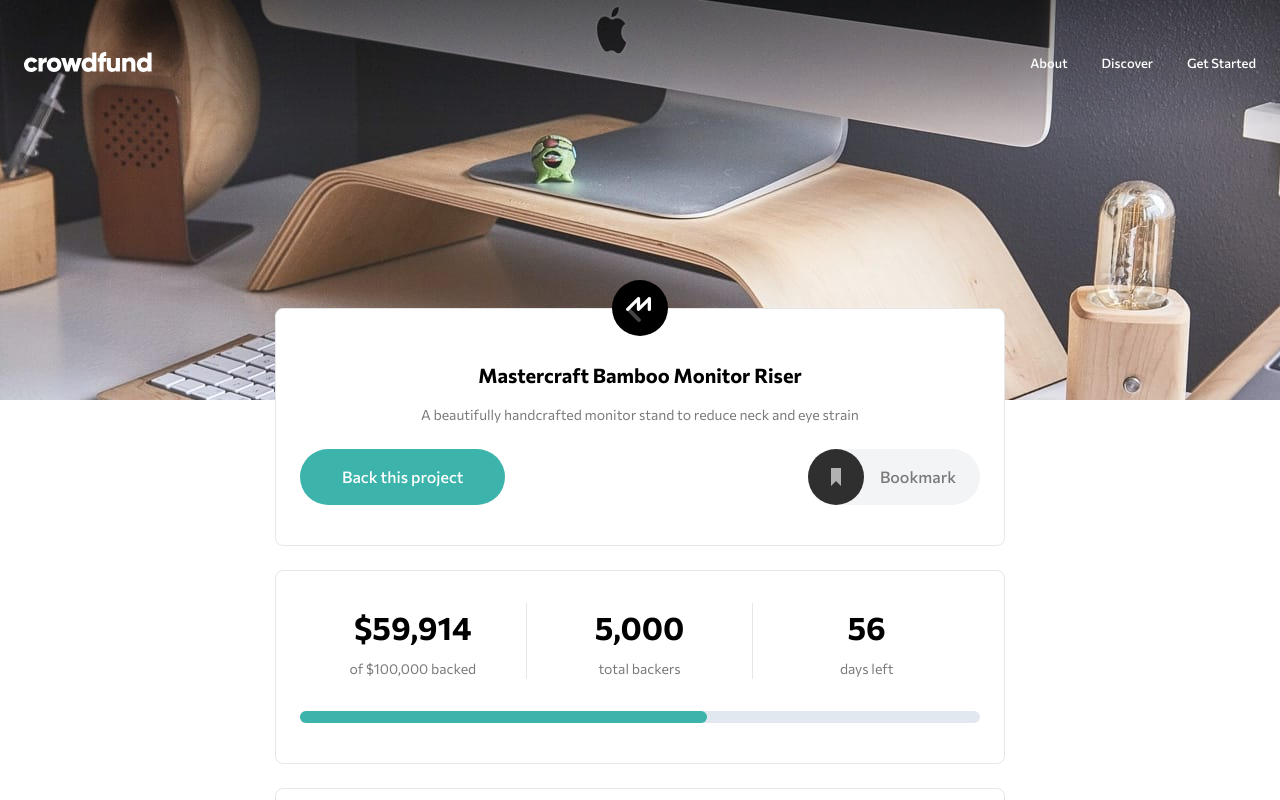
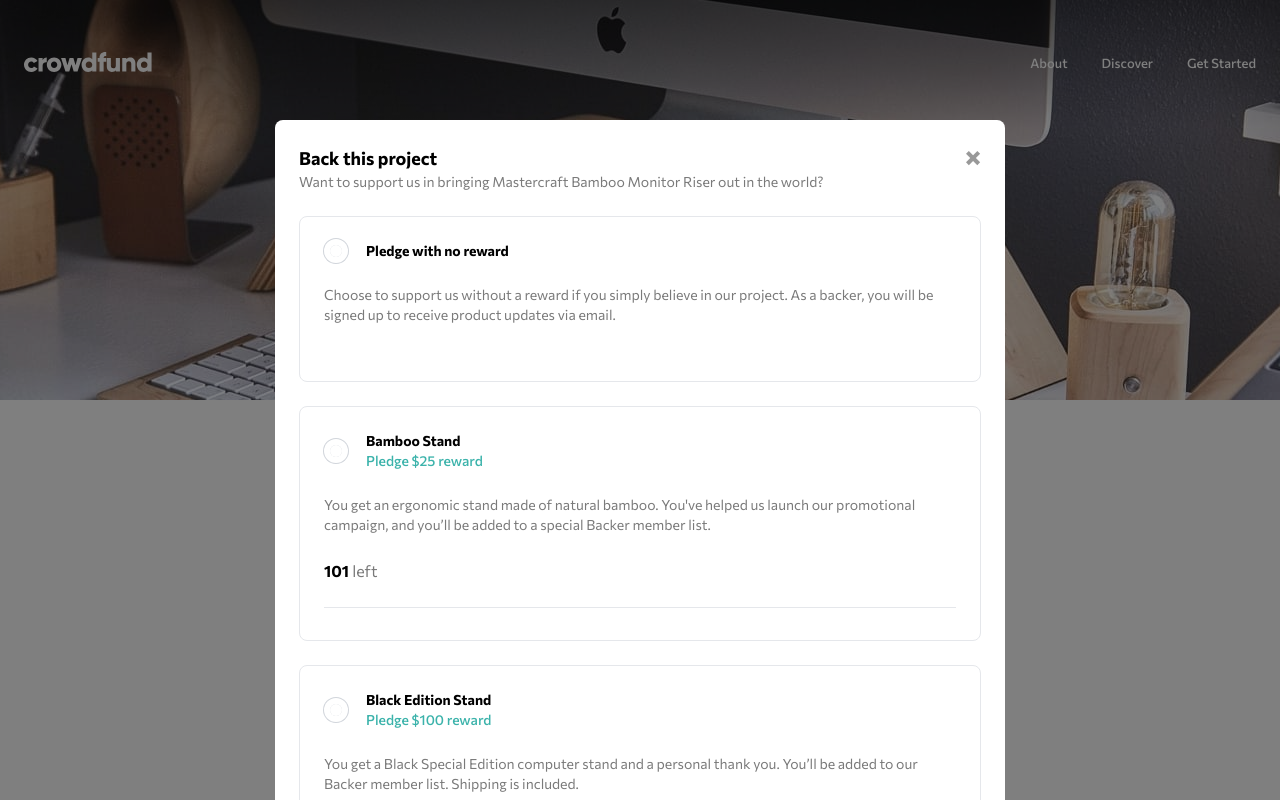
Before and after one commit to peternguyen777/fem-crowdfunding, a Next.js app: page / in a window 1280 px wide. Both pictures are taken after a click on the button "Back this project". Shown: the top 800 px of the page. Built offline with nearby package versions, Linux system fonts and the light colour scheme.

Commit message:
backing modal

```diff
--- a/components/About.js
+++ b/components/About.js
@@ -1,32 +1,33 @@
 import React from "react";
+import rewards from "./rewards";
 
 const About = () => {
-  const rewards = [
-    {
-      id: 0,
-      name: "Bamboo Stand",
-      pledge: 25,
-      description:
-        "You get an ergonomic stand made of natural bamboo. You've helped us launch our promotional campaign, and you’ll be added to a special Backer member list.",
-      remaining: 101,
-    },
-    {
-      id: 1,
-      name: "Black Edition Stand",
-      pledge: 100,
-      description:
-        "You get a Black Special Edition computer stand and a personal thank you. You’ll be added to our Backer member list. Shipping is included.",
-      remaining: 64,
-    },
-    {
-      id: 2,
-      name: "Mahogany Special Edition",
-      pledge: 200,
-      description:
-        "You get two Special Edition Mahogany stands, a Backer T-Shirt, and a personal thank you. You’ll be added to our Backer member list. Shipping is included. ",
-      remaining: 0,
-    },
-  ];
+  // const rewards = [
+  //   {
+  //     id: 0,
+  //     name: "Bamboo Stand",
+  //     pledge: 25,
+  //     description:
+  //       "You get an ergonomic stand made of natural bamboo. You've helped us launch our promotional campaign, and you’ll be added to a special Backer member list.",
+  //     remaining: 101,
+  //   },
+  //   {
+  //     id: 1,
+  //     name: "Black Edition Stand",
+  //     pledge: 100,
+  //     description:
+  //       "You get a Black Special Edition computer stand and a personal thank you. You’ll be added to our Backer member list. Shipping is included.",
+  //     remaining: 64,
+  //   },
+  //   {
+  //     id: 2,
+  //     name: "Mahogany Special Edition",
+  //     pledge: 200,
+  //     description:
+  //       "You get two Special Edition Mahogany stands, a Backer T-Shirt, and a personal thank you. You’ll be added to our Backer member list. Shipping is included. ",
+  //     remaining: 0,
+  //   },
+  // ];
 
   return (
     <div className='bg-white border border-gray-200 mx-6 px-6 sm:mx-auto sm:max-w-[730px] rounded-lg mt-6 pt-8 pb-10 sm:pb-12 '>
--- a/components/CrowdFundProject.js
+++ b/components/CrowdFundProject.js
@@ -1,6 +1,6 @@
 import React from "react";
 
-const CrowdFundProject = () => {
+const CrowdFundProject = (props) => {
   return (
     <React.Fragment>
       <div className='mt-[244px] sm:mt-[308px] border border-gray-200 bg-white rounded-lg mx-6 px-6 sm:mx-auto sm:max-w-[730px] pt-[52px] pb-10 text-center'>
@@ -12,7 +12,10 @@ const CrowdFundProject = () => {
         </p>
         <div className='flex justify-between items-center'>
           {/* Back this project */}
-          <button className='bg-button-nonselect hover:bg-button-select px-[42px] h-14 rounded-full text-base text-white font-medium'>
+          <button
+            onClick={props.onClick}
+            className='bg-button-nonselect hover:bg-button-select px-[42px] h-14 rounded-full text-base text-white font-medium'
+          >
             Back this project
           </button>
           <div className='flex items-center bg-gray-100 rounded-full'>
--- a/components/Header.js
+++ b/components/Header.js
@@ -37,10 +37,16 @@ const Header = () => {
               onClick={menuOnClickHandler}
             />
           )}
-          <nav className='space-x-[34px] hidden sm:inline-block text-white text-[13px] font-commissioner font-medium '>
-            <Link href='/'>About</Link>
-            <Link href='/'>Discover</Link>
-            <Link href='/'>Get Started</Link>
+          <nav className='space-x-[34px] hidden sm:inline-block text-white text-[13px] font-commissioner font-medium'>
+            <Link href='/'>
+              <a className='hover:underline'>About</a>
+            </Link>
+            <Link href='/'>
+              <a className='hover:underline'>Discover</a>
+            </Link>
+            <Link href='/'>
+              <a className='hover:underline'>Get Started</a>
+            </Link>
           </nav>
         </div>
       </div>
--- /dev/null
+++ b/components/ModalDefault.js
@@ -0,0 +1,80 @@
+import React from "react";
+import rewards from "./rewards";
+
+const ModalDefault = (props) => {
+  const allRewards = [
+    {
+      id: 9999,
+      name: "Pledge with no reward",
+      description:
+        "Choose to support us without a reward if you simply believe in our project. As a backer, you will be signed up to receive product updates via email.",
+    },
+    ...rewards,
+  ];
+
+  return (
+    <React.Fragment>
+      <div className='absolute w-full z-40'>
+        <div className='mt-[120px] z-40 bg-white mx-6 p-6 sm:mx-auto max-w-[730px] rounded-lg font-commissioner'>
+          <div className='flex flex-row justify-between items-center'>
+            <h3 className='font-bold text-lg '>Back this project</h3>
+            <img
+              src='/icon-close-modal.svg'
+              alt=''
+              className='h-[15px] w-[15px]'
+              onClick={props.onClick}
+            />
+          </div>
+          <p className='text-sm text-p-color font-normal mb-6'>
+            Want to support us in bringing Mastercraft Bamboo Monitor Riser out
+            in the world?
+          </p>
+          <div className='space-y-6'>
+            {allRewards.map((item) => {
+              return (
+                <div className='p-6 pb-8 border rounded-lg' key={item.id}>
+                  <div className='flex flex-row items-center mb-6'>
+                    <input
+                      type='radio'
+                      id={item.id}
+                      name={item.name}
+                      name='Pledge Amount'
+                      className='inline-block ml-1.5 mr-6 w-3 h-3 appearance-none rounded-full ring-1 ring-offset-6 ring-gray-300 checked:bg-button-nonselect'
+                    ></input>
+                    <div className='inline-block '>
+                      <h4 className='text-sm font-bold'>{item.name}</h4>
+                      {item.pledge && (
+                        <h5 className='text-button-nonselect font-medium text-sm'>
+                          Pledge ${item.pledge} reward
+                        </h5>
+                      )}
+                    </div>
+                  </div>
+                  <p className='text-sm text-p-color font-normal mb-6'>
+                    {item.description}
+                  </p>
+                  {item.remaining >= 0 && (
+                    <div>
+                      <h1 className='font-bold mb-6'>
+                        {item.remaining}
+                        <span className='font-normal text-p-color'> left</span>
+                      </h1>
+                      <hr className='mx-0' />
+                    </div>
+                  )}
+                </div>
+              );
+            })}
+          </div>
+        </div>
+      </div>
+
+      <div
+        className='absolute w-full h-screen bg-black opacity-50 z-30'
+        onClick={props.onClick}
+      />
+    </React.Fragment>
+  );
+};
+
+export default ModalDefault;
--- /dev/null
+++ b/components/rewards.js
@@ -0,0 +1,28 @@
+const rewards = [
+  {
+    id: 0,
+    name: "Bamboo Stand",
+    pledge: 25,
+    description:
+      "You get an ergonomic stand made of natural bamboo. You've helped us launch our promotional campaign, and you’ll be added to a special Backer member list.",
+    remaining: 101,
+  },
+  {
+    id: 1,
+    name: "Black Edition Stand",
+    pledge: 100,
+    description:
+      "You get a Black Special Edition computer stand and a personal thank you. You’ll be added to our Backer member list. Shipping is included.",
+    remaining: 64,
+  },
+  {
+    id: 2,
+    name: "Mahogany Special Edition",
+    pledge: 200,
+    description:
+      "You get two Special Edition Mahogany stands, a Backer T-Shirt, and a personal thank you. You’ll be added to our Backer member list. Shipping is included. ",
+    remaining: 0,
+  },
+];
+
+export default rewards;
--- a/pages/index.js
+++ b/pages/index.js
@@ -1,13 +1,23 @@
 import React, { useState } from "react";
 import Head from "next/head";
-import Image from "next/image";
-import styles from "../styles/Home.module.css";
 import Header from "../components/Header";
 import FundingStatistics from "../components/FundingStatistics";
 import CrowdFundProject from "../components/CrowdFundProject";
 import About from "../components/About";
+import ModalDefault from "../components/ModalDefault";
 
 export default function Home() {
+  const [showModalDefault, setShowModalDefault] = useState(false);
+  const [showModalComplete, setShowModalComplete] = useState(false);
+
+  const modalExitClickHandler = () => {
+    setShowModalDefault(false);
+  };
+
+  const modalEnterClickHandler = () => {
+    setShowModalDefault(true);
+  };
+
   return (
     <React.Fragment>
       <Head>
@@ -22,11 +32,12 @@ export default function Home() {
         />
       </Head>
 
+      {showModalDefault && <ModalDefault onClick={modalExitClickHandler} />}
       <Header />
 
       <main className='absolute w-full font-commissioner pb-[76px] sm:pb-[124px]'>
         {/* Crowdfund Project */}
-        <CrowdFundProject />
+        <CrowdFundProject onClick={modalEnterClickHandler} />
 
         {/* Funding Statistics */}
         <FundingStatistics />
--- a/tailwind.config.js
+++ b/tailwind.config.js
@@ -19,6 +19,9 @@ module.exports = {
       fontSize: {
         "3xl": "2rem",
       },
+      ringOffsetWidth: {
+        6: "6px",
+      },
     },
   },
   plugins: [],
```
